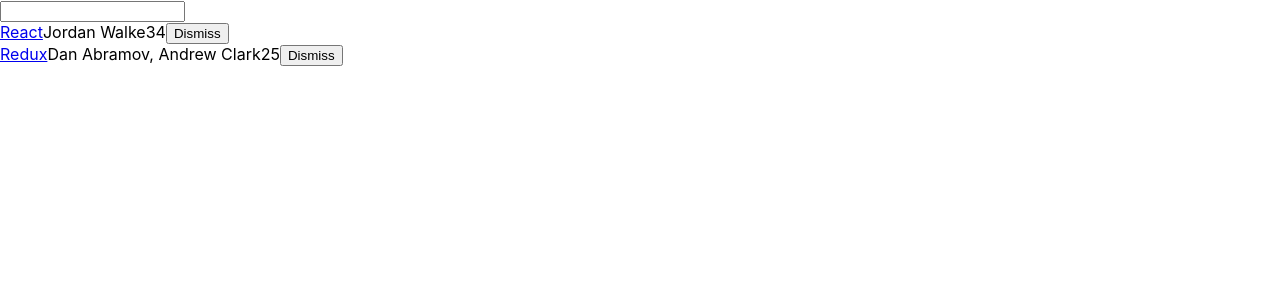
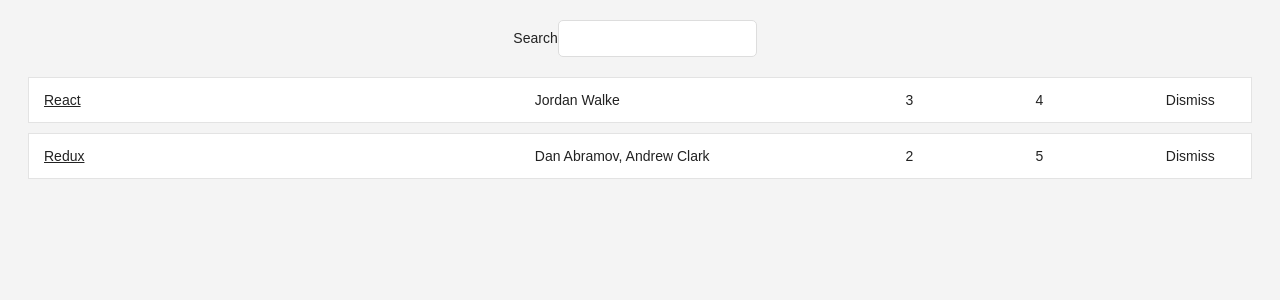
Before and after one commit to yikolemon/es6-react-something-else, a React (Create React App) app: page / in a window 1280 px wide. Shown: the top 300 px of the page. Built offline with nearby package versions, Linux system fonts and the light colour scheme.

Commit message:
第一阶段完成

```diff
--- a/src/App.css
+++ b/src/App.css
@@ -1,38 +1,64 @@
-.App {
+
+.page {
+  margin: 20px;
+}
+
+.interactions {
   text-align: center;
 }
 
-.App-logo {
-  height: 40vmin;
-  pointer-events: none;
+.table {
+  margin: 20px 0;
 }
 
-@media (prefers-reduced-motion: no-preference) {
-  .App-logo {
-    animation: App-logo-spin infinite 20s linear;
-  }
+.table-header {
+  display: flex;
+  line-height: 24px;
+  font-size: 16px;
+  padding: 0 10px;
+  justify-content: space-between;
 }
 
-.App-header {
-  background-color: #282c34;
-  min-height: 100vh;
-  display: flex;
-  flex-direction: column;
-  align-items: center;
-  justify-content: center;
-  font-size: calc(10px + 2vmin);
-  color: white;
+.table-empty {
+  margin: 200px;
+  text-align: center;
+  font-size: 16px;
 }
 
-.App-link {
-  color: #61dafb;
+.table-row {
+  display: flex;
+  line-height: 24px;
+  white-space: nowrap;
+  margin: 10px 0;
+  padding: 10px;
+  background: #ffffff;
+  border: 1px solid #e3e3e3;
 }
 
-@keyframes App-logo-spin {
-  from {
-    transform: rotate(0deg);
-  }
-  to {
-    transform: rotate(360deg);
-  }
+.table-header>span {
+  overflow: hidden;
+  text-overflow: ellipsis;
+  padding: 0 5px;
 }
+
+.table-row>span {
+  overflow: hidden;
+  text-overflow: ellipsis;
+  padding: 0 5px;
+}
+
+.button-inline {
+  border-width: 0;
+  background: transparent;
+  color: inherit;
+  text-align: inherit;
+  -webkit-font-smoothing: inherit;
+  padding: 0;
+  font-size: inherit;
+  cursor: pointer;
+}
+
+.button-active {
+  border-radius: 0;
+  border-bottom: 1px solid #38BB6C;
+}
--- a/src/App.js
+++ b/src/App.js
@@ -1,4 +1,5 @@
 import React, { Component } from 'react';
+import './App.css';
 
 const list = [
   {
@@ -49,11 +50,15 @@
   render() {
     const { list, searchTerm } = this.state;
     return (
-      <div className='App'>
+      <div className="page">
+        <div className="interactions">
           <Search
             value={searchTerm}
             onChange={this.onSearchChange}
-        />
+          >
+            Search
+          </Search>
+        </div>
         <Table
           list={list}
           pattern={searchTerm}
@@ -63,47 +68,40 @@
     )
   }
 }
-
-class Search extends Component {
-  render() {
-    const {value,onChange}=this.props;
-    return(
+const Search = ({ value, onChange, children }) =>
   <form>
+    {children}
     <input
       type="text"
       onChange={onChange}
       value={value}
     />
   </form>
-    )
-  }
-}
 
-class Table extends Component {
-  render() {
-    const{list,pattern,onDismiss}=this.props;
-    return(
-      <div>
+
+const Table=({list, pattern, onDismiss})=>{
+  return (
+    <div className="table">
       {
         list.filter(isSearched(pattern)).map(item =>
-          <div key={item.objectID}>
-            <span>
+          <div key={item.objectID} className="table-row">
+            <span style={{width:'40%'}}>
               <a href={item.url}>
                 {item.title}
               </a>
             </span>
-            <span>{item.author}</span>
-            <span>{item.num_comments}</span>
-            <span>{item.points}</span>
+            <span style={{width:'30%'}}>{item.author}</span>
+            <span style={{width:'10%'}}>{item.num_comments}</span>
+            <span style={{width:'10%'}}>{item.points}</span>
             <span>
-              <button
+              <Button
                 onClick={() => {
                   onDismiss(item.objectID)
                 }}
-                type="button"
+                className="button-inline"
               >
                 Dismiss
-              </button>
+              </Button>
             </span>
           </div>
         )
@@ -111,6 +109,21 @@
     </div>
   )
 }
+
+function Button(props) {
+  const {
+    onClick,
+    className = '',
+    children,
+  } = props;
+  return (
+    <button
+      onClick={onClick}
+      className={className}
+      type='button'>
+      {children}
+    </button>
+  );
 }
 
 export default App;
--- a/src/index.css
+++ b/src/index.css
@@ -1,13 +1,37 @@
 body {
+  color: #222;
+  background: #f4f4f4;
+  font: 400 14px CoreSans, Arial,sans-serif;
+  }
+  a {
+  color: #222;
+  }
+  a:hover {
+  text-decoration: underline;
+  }
+  ul, li {
+  list-style: none;
+  padding: 0;
   margin: 0;
-  font-family: -apple-system, BlinkMacSystemFont, 'Segoe UI', 'Roboto', 'Oxygen',
-    'Ubuntu', 'Cantarell', 'Fira Sans', 'Droid Sans', 'Helvetica Neue',
-    sans-serif;
-  -webkit-font-smoothing: antialiased;
-  -moz-osx-font-smoothing: grayscale;
-}
-
-code {
-  font-family: source-code-pro, Menlo, Monaco, Consolas, 'Courier New',
-    monospace;
-}
+  }
+  input {
+  padding: 10px;
+  border-radius: 5px;
+  outline: none;
+  margin-right: 10px;
+  border: 1px solid #dddddd;
+  }
+  button {
+  padding: 10px;
+  border-radius: 5px;
+  border: 1px solid #dddddd;
+  background: transparent;
+  color: #808080;
+  cursor: pointer;
+  }
+  button:hover {
+  color: #222;
+  }
+  *:focus {
+  outline: none;
+  }
```
Lines whose indentation alone changed are shown as unchanged.
